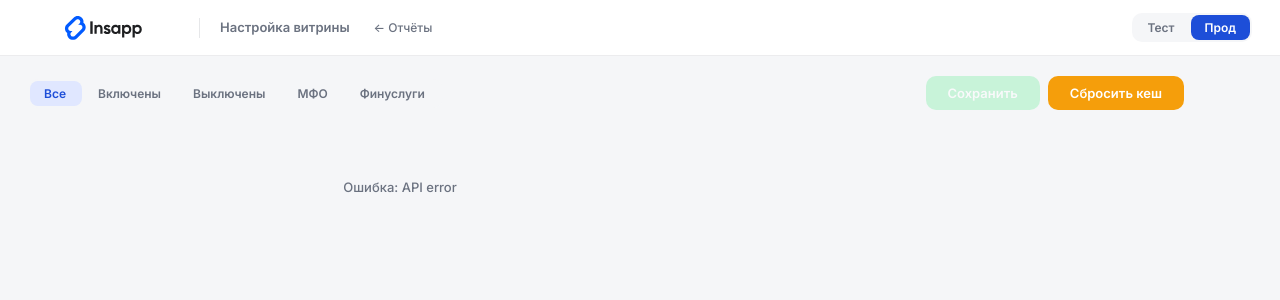
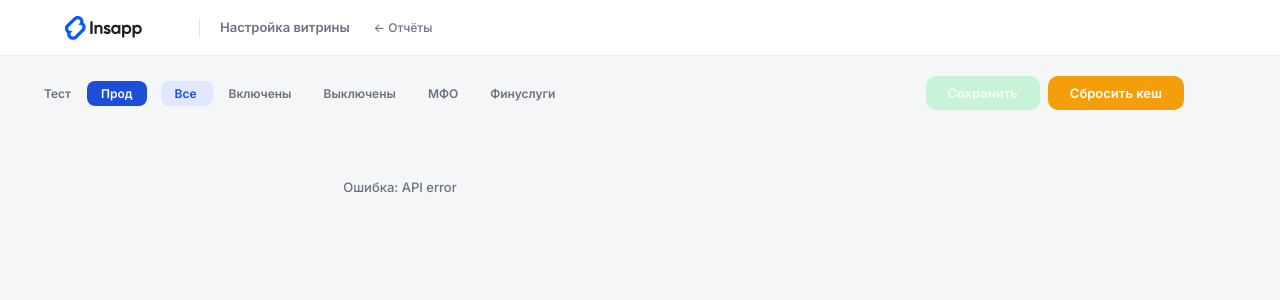
Before and after one commit to engwatch/insapp-skills, a Flask app: page /showcase in a window 1280 px wide. Shown: the top 300 px of the page. Run offline with Flask 3, Linux system fonts and the light colour scheme; data that the repository does not hold is empty.

Commit message:
ui: ФИН badge red, move env/save/cache controls to one row with filters
Co-Authored-By: Claude Opus 4.6 <noreply@anthropic.com>

```diff
--- a/tools/mfo-dashboard/templates/showcase.html
+++ b/tools/mfo-dashboard/templates/showcase.html
@@ -194,7 +194,7 @@
   flex-shrink: 0;
 }
 .type-mfo { background: #DBEAFE; color: #1D4ED8; }
-.type-finuslugi { background: #F3E8FF; color: #7C3AED; }
+.type-finuslugi { background: #DC2626; color: #fff; }
 
 /* ── Toggle switch ── */
 .toggle-switch {
@@ -267,13 +267,14 @@
   <div class="sep"></div>
   <h1>Настройка витрины</h1>
   <a href="/" class="back-link" style="margin-left: 8px;">&larr; Отчёты</a>
-  <div class="env-toggle" style="margin-left: auto;">
+  <div style="margin-left: auto;"></div>
+</div>
+
+<div class="showcase-controls">
+  <div class="env-toggle">
     <button class="env-btn" data-env="test" onclick="switchEnv('test')">Тест</button>
     <button class="env-btn active" data-env="prod" onclick="switchEnv('prod')">Прод</button>
   </div>
-</div>
-
-<div class="showcase-controls">
   <div class="filter-tabs" id="filterTabs">
     <button class="filter-tab active" data-filter="all">Все <span class="cnt" id="cnt-all"></span></button>
     <button class="filter-tab" data-filter="enabled">Включены <span class="cnt" id="cnt-enabled"></span></button>
```
